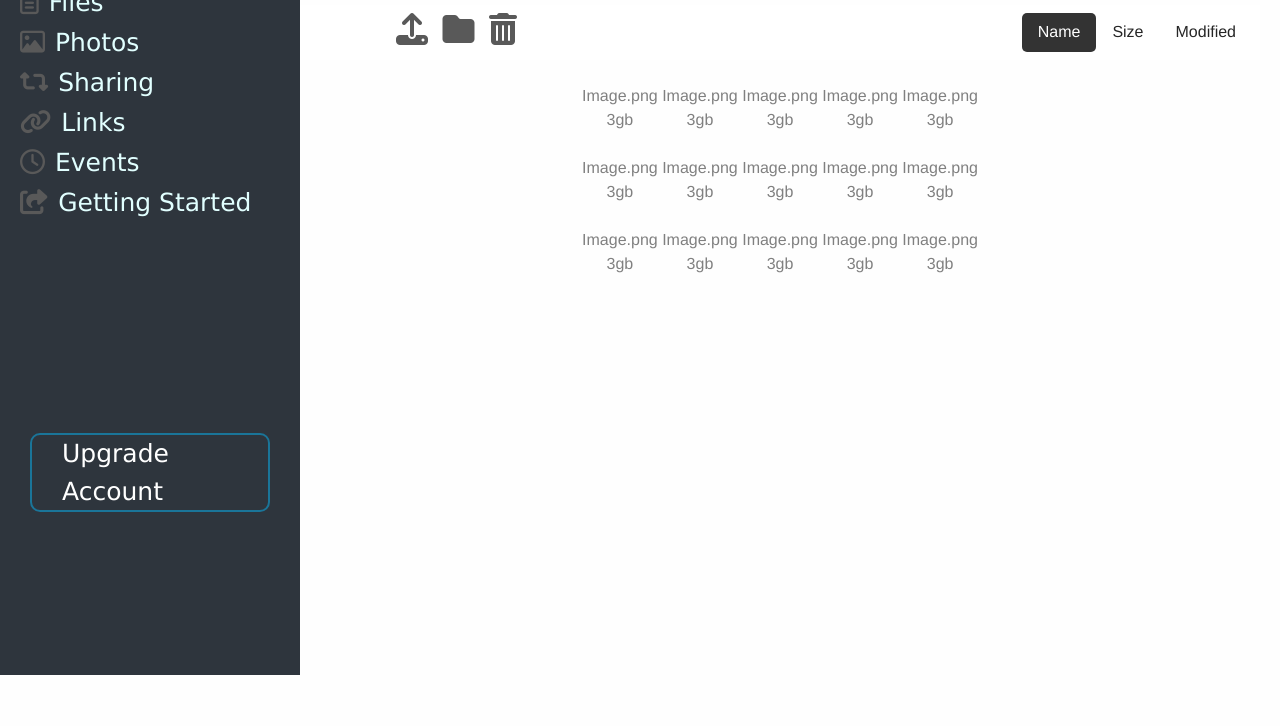
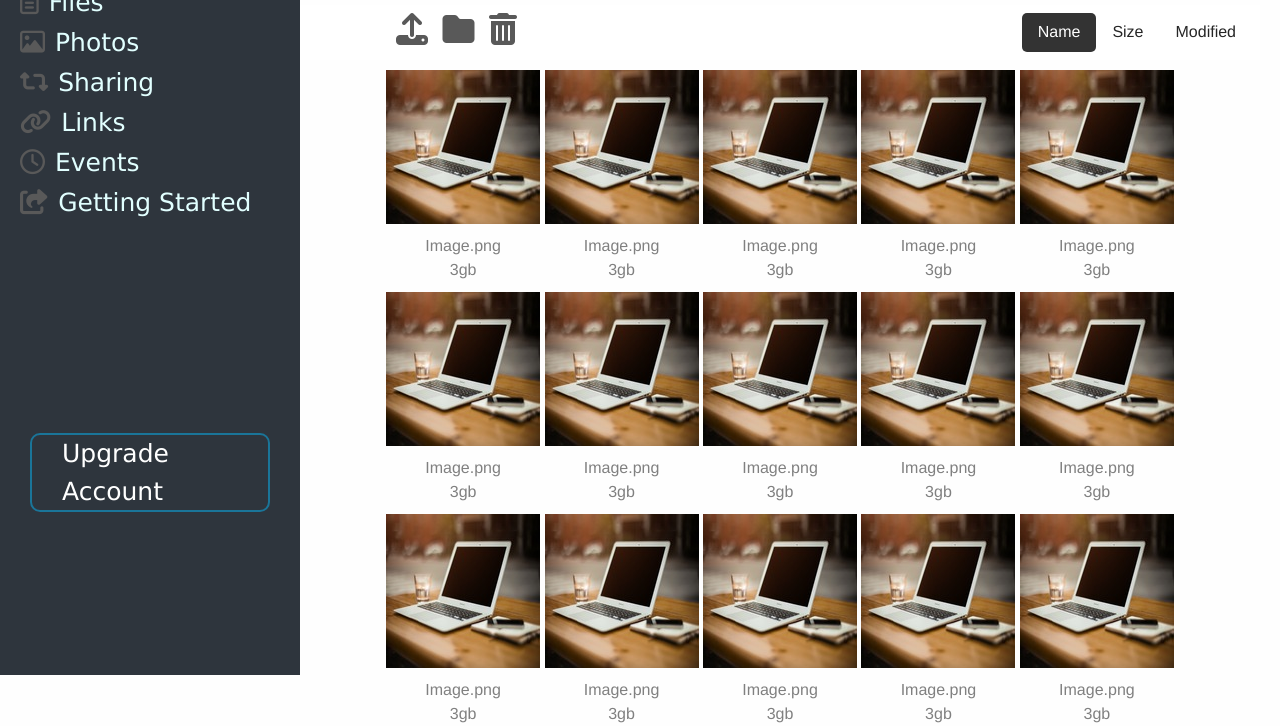
Before and after one commit to johnngugi/e1-front-end-task, a plain HTML site: page index.html in a window 1280 px wide. Shown: the part 125-851 px from the top of the page. Before the commit the page ends 800 px from the top, so only its background shows below. Drawn offline with Linux system fonts and the light colour scheme.

Commit message:
Change link for images

```diff
--- a/index.html
+++ b/index.html
@@ -75,23 +75,23 @@
 
         <div class="row large-up-5 container">
           <a href="#">
-            <img src="images/imageedit_17_2677624881.jpg" alt="">
+            <img src="images/imageedit_66_5379690639.jpg" alt="">
             <div>Image.png <br> 3gb </div>
           </a>
           <a href="#">
-            <img src="images/imageedit_17_2677624881.jpg" alt="">
+            <img src="images/imageedit_66_5379690639.jpg" alt="">
             <div>Image.png <br> 3gb </div>
           </a>
           <a href="#">
-            <img src="images/imageedit_17_2677624881.jpg" alt="">
+            <img src="images/imageedit_66_5379690639.jpg" alt="">
             <div>Image.png <br> 3gb </div>
           </a>
           <a href="#">
-            <img src="images/imageedit_17_2677624881.jpg" alt="">
+            <img src="images/imageedit_66_5379690639.jpg" alt="">
             <div>Image.png <br> 3gb </div>
           </a>
           <a href="#">
-            <img src="images/imageedit_17_2677624881.jpg" alt="">
+            <img src="images/imageedit_66_5379690639.jpg" alt="">
             <div>Image.png <br> 3gb </div>
           </a>
 
@@ -99,46 +99,46 @@
 
         <div class="row large-up-5 container">
           <a href="#">
-            <img src="images/imageedit_17_2677624881.jpg" alt="">
+            <img src="images/imageedit_66_5379690639.jpg" alt="">
             <div>Image.png <br> 3gb </div>
           </a>
           <a href="#">
-            <img src="images/imageedit_17_2677624881.jpg" alt="">
+            <img src="images/imageedit_66_5379690639.jpg" alt="">
             <div>Image.png <br> 3gb </div>
           </a>
           <a href="#">
-            <img src="images/imageedit_17_2677624881.jpg" alt="">
+            <img src="images/imageedit_66_5379690639.jpg" alt="">
             <div>Image.png <br> 3gb </div>
           </a>
           <a href="#">
-            <img src="images/imageedit_17_2677624881.jpg" alt="">
+            <img src="images/imageedit_66_5379690639.jpg" alt="">
             <div>Image.png <br> 3gb </div>
           </a>
           <a href="#">
-            <img src="images/imageedit_17_2677624881.jpg" alt="">
+            <img src="images/imageedit_66_5379690639.jpg" alt="">
             <div>Image.png <br> 3gb </div>
           </a>
         </div>
 
         <div class="row large-up-5 container">
           <a href="#">
-            <img src="images/imageedit_17_2677624881.jpg" alt="">
+            <img src="images/imageedit_66_5379690639.jpg" alt="">
             <div>Image.png <br> 3gb </div>
           </a>
           <a href="#">
-            <img src="images/imageedit_17_2677624881.jpg" alt="">
+            <img src="images/imageedit_66_5379690639.jpg" alt="">
             <div>Image.png <br> 3gb </div>
           </a>
           <a href="#">
-            <img src="images/imageedit_17_2677624881.jpg" alt="">
+            <img src="images/imageedit_66_5379690639.jpg" alt="">
             <div>Image.png <br> 3gb </div>
           </a>
           <a href="#">
-            <img src="images/imageedit_17_2677624881.jpg" alt="">
+            <img src="images/imageedit_66_5379690639.jpg" alt="">
             <div>Image.png <br> 3gb </div>
           </a>
           <a href="#">
-            <img src="images/imageedit_17_2677624881.jpg" alt="">
+            <img src="images/imageedit_66_5379690639.jpg" alt="">
             <div>Image.png <br> 3gb </div>
           </a>
         </div>
```
